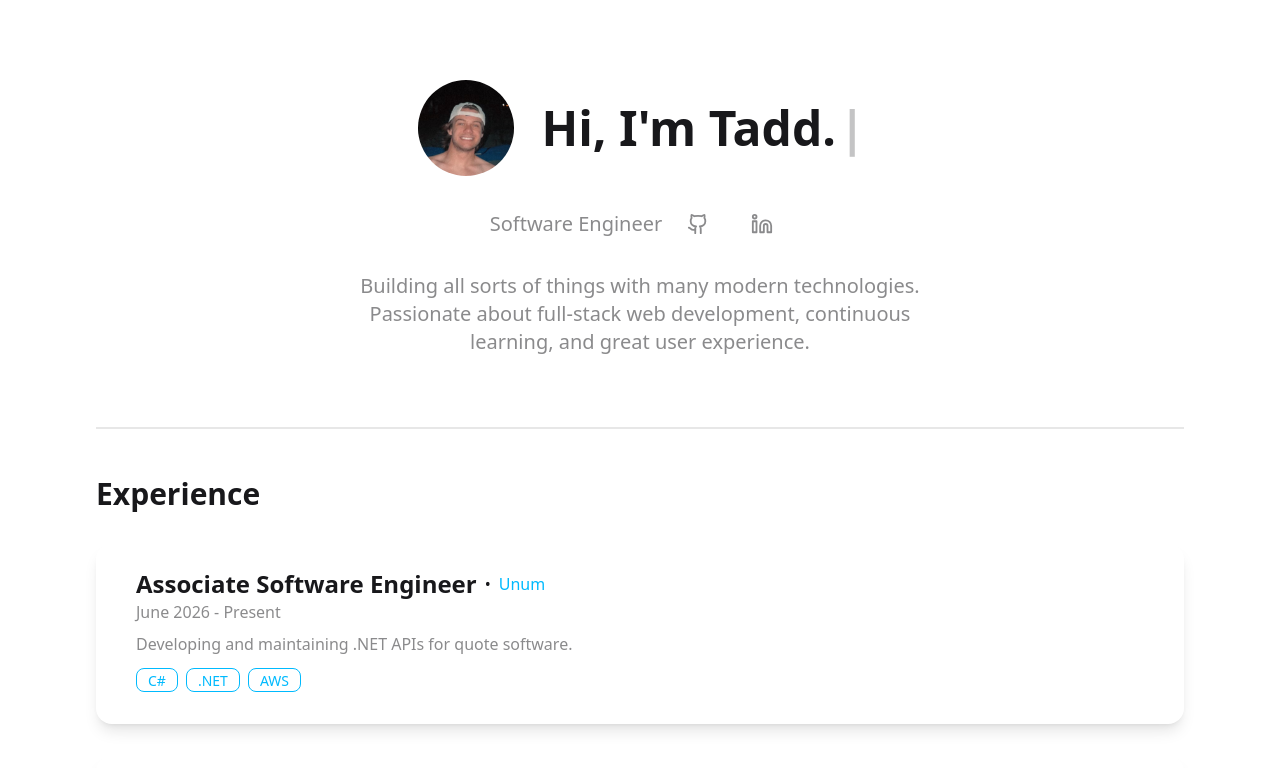
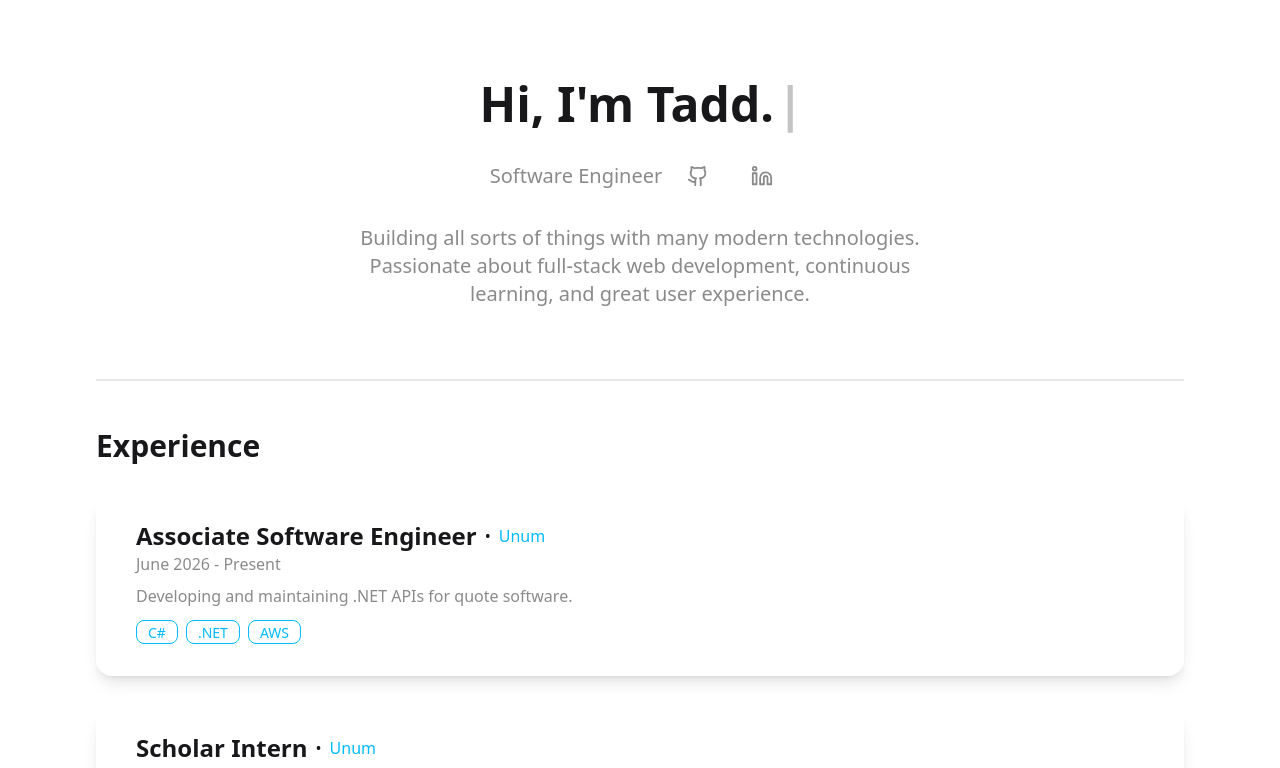
Before and after one commit to taddmtii/portfolio, a React (Vite) app: page / in a window 1280 px wide. Shown: the top 768 px of the page. Built offline with nearby package versions, Linux system fonts and the light colour scheme.

Commit message:
removed avatar from hero

```diff
--- a/src/components/Hero.tsx
+++ b/src/components/Hero.tsx
@@ -6,11 +6,11 @@ export function Hero() {
   return (
     <div className="flex flex-col items-center gap-7">
       <div className="flex items-center gap-7">
-        <div className="avatar">
+        {/*<div className="avatar">
           <div className="ring-white ring-offset-base-100 md:w-24 w-20 rounded-full ring-2 ring-offset-2">
             <img src={avatar} alt="My Picture" />
           </div>
-        </div>
+        </div>*/}
         <div className="font-bold md:text-5xl text-4xl">
           <Typewriter
             words={["Hi, I'm Tadd."]}
```
